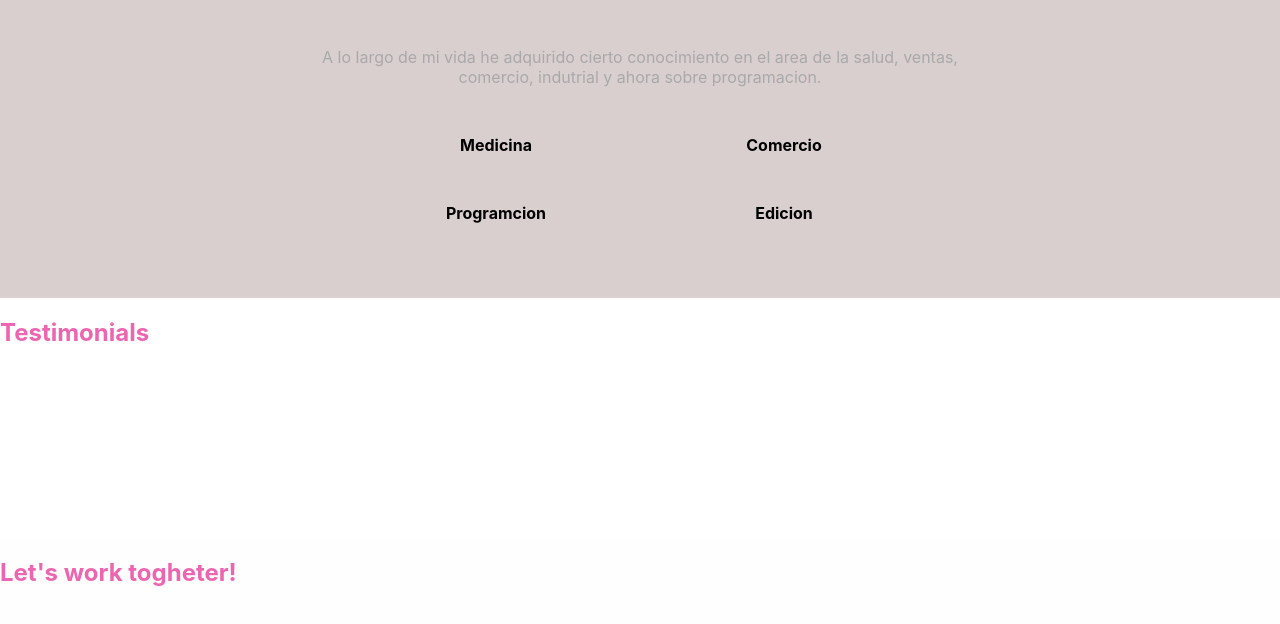
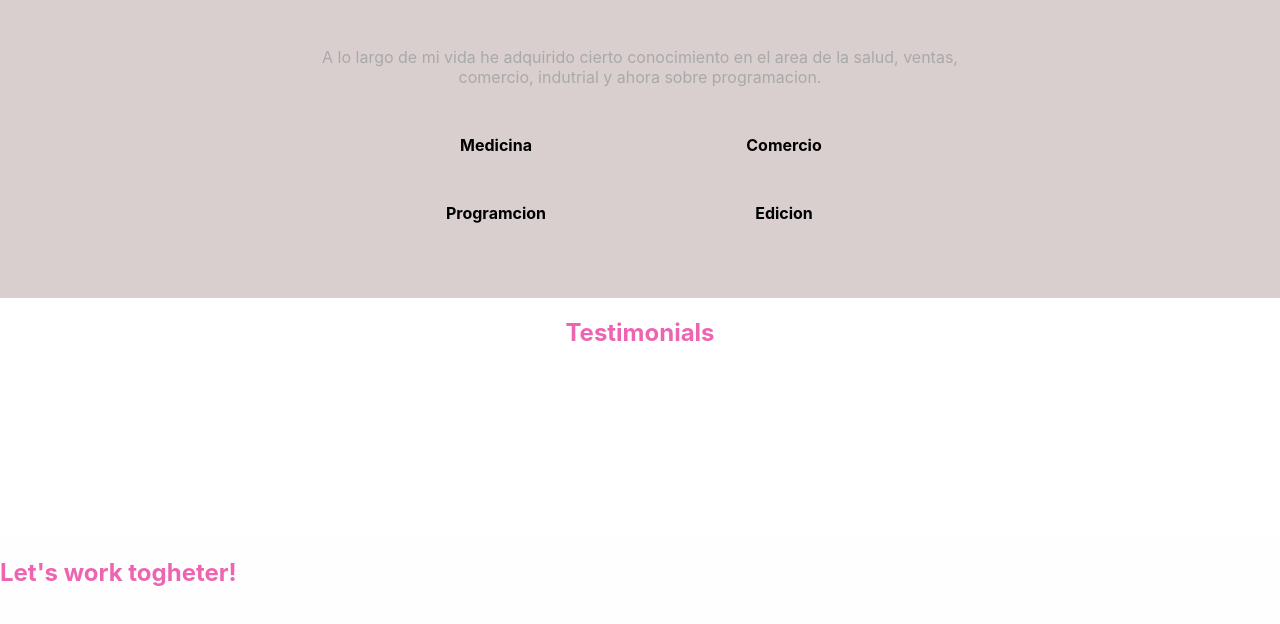
Before and after one commit to EdgarVMora/landing, a React (Create React App) app: page / in a window 1280 px wide. Shown: the part 919-1543 px from the top of the page. Built offline with nearby package versions, Linux system fonts and the light colour scheme.

Commit message:
move seccionFour

```diff
--- a/src/App.css
+++ b/src/App.css
@@ -146,6 +146,8 @@ text-decoration: none;
   min-height: 30vh;
   display: flex;
   flex-direction: column;
+  flex-wrap: wrap;
+  align-content: center;
   color: #ed64b1;
 }
 
```
